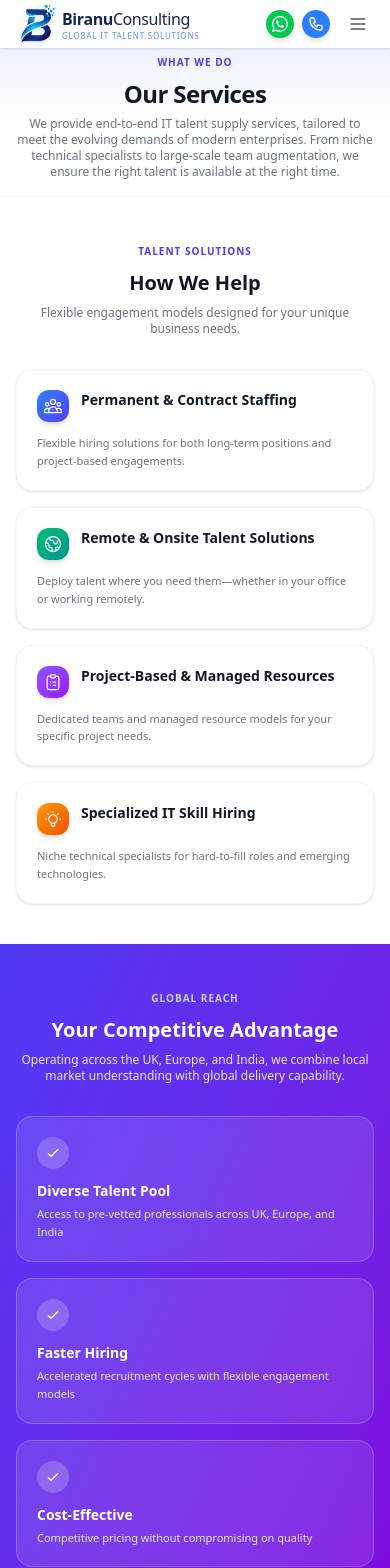
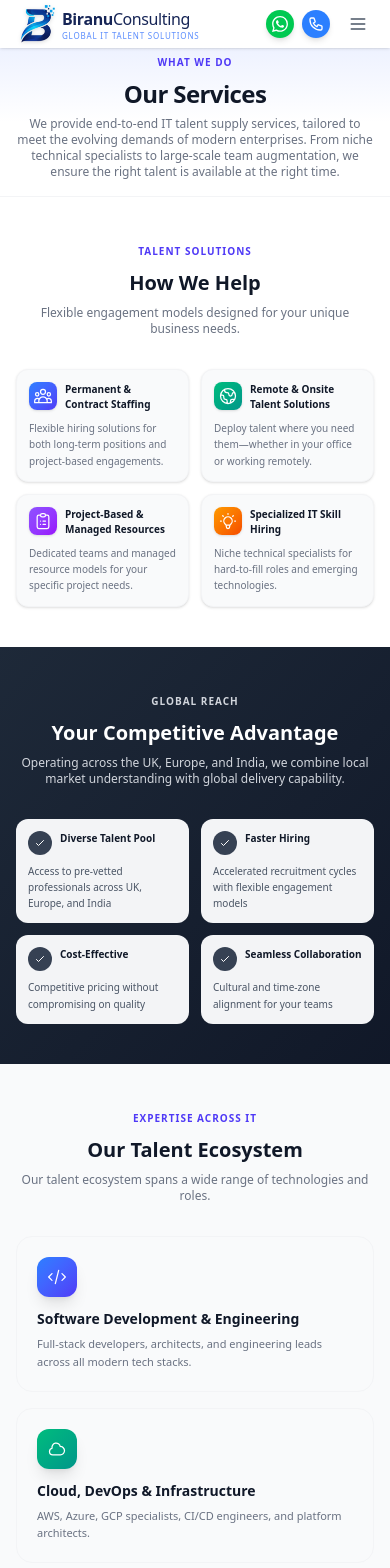
Before and after one commit to Narayandwivedi/biranu, a React (Vite) app in the folder frontend/: page /services in a window 390 px wide. Shown: the top 1568 px of the page. Built offline with nearby package versions, Linux system fonts and the light colour scheme.

Commit message:
added contact details

```diff
--- a/frontend/src/pages/Services.jsx
+++ b/frontend/src/pages/Services.jsx
@@ -137,18 +137,18 @@ const Services = () => {
               Flexible engagement models designed for your unique business needs.
             </p>
           </div>
-          <div className="grid grid-cols-1 sm:grid-cols-2 lg:grid-cols-4 gap-4 sm:gap-6">
+          <div className="grid grid-cols-2 sm:grid-cols-2 lg:grid-cols-4 gap-3 sm:gap-6">
             {serviceTypes.map((s) => (
-              <div key={s.title} className="bg-white rounded-2xl border border-gray-100 p-5 sm:p-6 shadow-sm hover:shadow-lg hover:-translate-y-1 transition-all duration-300">
-                <div className="flex items-start gap-3 sm:gap-4">
-                  <div className={`shrink-0 w-8 h-8 sm:w-12 sm:h-12 rounded-xl bg-gradient-to-br ${s.color} text-white flex items-center justify-center shadow-md`}>
+              <div key={s.title} className="bg-gray-50 rounded-xl border border-gray-100 p-3 sm:p-6 shadow-sm hover:shadow-md transition-all duration-300">
+                <div className="flex items-start gap-2 sm:gap-4">
+                  <div className={`shrink-0 w-7 h-7 sm:w-12 sm:h-12 rounded-lg bg-gradient-to-br ${s.color} text-white flex items-center justify-center shadow-sm`}>
                     {s.icon}
                   </div>
                   <div className="flex-1 min-w-0">
-                    <h3 className="text-sm sm:text-base font-bold text-gray-900">{s.title}</h3>
+                    <h3 className="text-[10px] sm:text-base font-bold text-gray-900">{s.title}</h3>
                   </div>
                 </div>
-                <p className="text-gray-500 text-[11px] sm:text-sm leading-relaxed mt-3 sm:mt-4">{s.desc}</p>
+                <p className="text-gray-500 text-[10px] sm:text-sm leading-relaxed mt-2 sm:mt-4">{s.desc}</p>
               </div>
             ))}
           </div>
@@ -156,25 +156,29 @@ const Services = () => {
       </section>
 
       {/* Global Reach */}
-      <section className="py-10 sm:py-16 lg:py-20 bg-gradient-to-br from-indigo-600 to-purple-700 text-white">
+      <section className="py-10 sm:py-16 lg:py-20 bg-gradient-to-br from-gray-800 to-gray-900 text-white">
         <div className="max-w-7xl mx-auto px-4 sm:px-6 lg:px-8">
           <div className="text-center mb-8 sm:mb-12">
-            <span className="text-[10px] sm:text-xs font-semibold text-indigo-200 uppercase tracking-widest">Global Reach</span>
+            <span className="text-[10px] sm:text-xs font-semibold text-gray-300 uppercase tracking-widest">Global Reach</span>
             <h2 className="text-xl sm:text-3xl font-bold mt-2 mb-2 sm:mb-3">Your Competitive Advantage</h2>
-            <p className="text-indigo-100 text-xs sm:text-sm max-w-lg mx-auto">
+            <p className="text-gray-300 text-xs sm:text-sm max-w-lg mx-auto">
               Operating across the UK, Europe, and India, we combine local market understanding with global delivery capability.
             </p>
           </div>
-          <div className="grid grid-cols-1 sm:grid-cols-2 lg:grid-cols-4 gap-4 sm:gap-6">
+          <div className="grid grid-cols-2 sm:grid-cols-2 lg:grid-cols-4 gap-3 sm:gap-6">
             {globalAdvantages.map((a) => (
-              <div key={a.title} className="bg-white/10 backdrop-blur-sm rounded-2xl p-5 sm:p-6 border border-white/20">
-                <div className="w-8 h-8 sm:w-10 sm:h-10 rounded-full bg-white/20 flex items-center justify-center mb-3 sm:mb-4">
-                  <svg className="w-4 h-4 sm:w-5 sm:h-5 text-white" fill="none" stroke="currentColor" viewBox="0 0 24 24">
-                    <path strokeLinecap="round" strokeLinejoin="round" strokeWidth={2} d="M5 13l4 4L19 7" />
-                  </svg>
+              <div key={a.title} className="bg-gray-100 rounded-xl p-3 sm:p-6">
+                <div className="flex items-start gap-2">
+                  <div className="w-6 h-6 sm:w-10 sm:h-10 rounded-full bg-gray-700 flex items-center justify-center shrink-0">
+                    <svg className="w-3 h-3 sm:w-5 sm:h-5 text-white" fill="none" stroke="currentColor" viewBox="0 0 24 24">
+                      <path strokeLinecap="round" strokeLinejoin="round" strokeWidth={2} d="M5 13l4 4L19 7" />
+                    </svg>
+                  </div>
+                  <div>
+                    <h3 className="text-[10px] sm:text-base font-bold text-gray-900">{a.title}</h3>
+                  </div>
                 </div>
-                <h3 className="text-sm sm:text-base font-bold mb-1 sm:mb-2">{a.title}</h3>
-                <p className="text-indigo-100 text-[11px] sm:text-sm leading-relaxed">{a.desc}</p>
+                <p className="text-gray-600 text-[10px] sm:text-sm leading-relaxed mt-2">{a.desc}</p>
               </div>
             ))}
           </div>
@@ -193,7 +197,7 @@ const Services = () => {
           </div>
           <div className="grid grid-cols-1 sm:grid-cols-2 lg:grid-cols-3 gap-4 sm:gap-6">
             {expertise.map((e) => (
-              <div key={e.title} className="bg-white rounded-2xl border border-gray-100 p-5 sm:p-6 hover:shadow-xl hover:-translate-y-1 transition-all duration-500">
+              <div key={e.title} className="bg-gray-50 rounded-2xl border border-gray-100 p-5 sm:p-6 hover:shadow-lg hover:-translate-y-1 transition-all duration-300">
                 <div className={`inline-flex items-center justify-center w-10 h-10 sm:w-12 sm:h-12 rounded-xl bg-gradient-to-br ${e.color} text-white mb-3 sm:mb-4 shadow-lg`}>
                   {e.icon}
                 </div>
```
